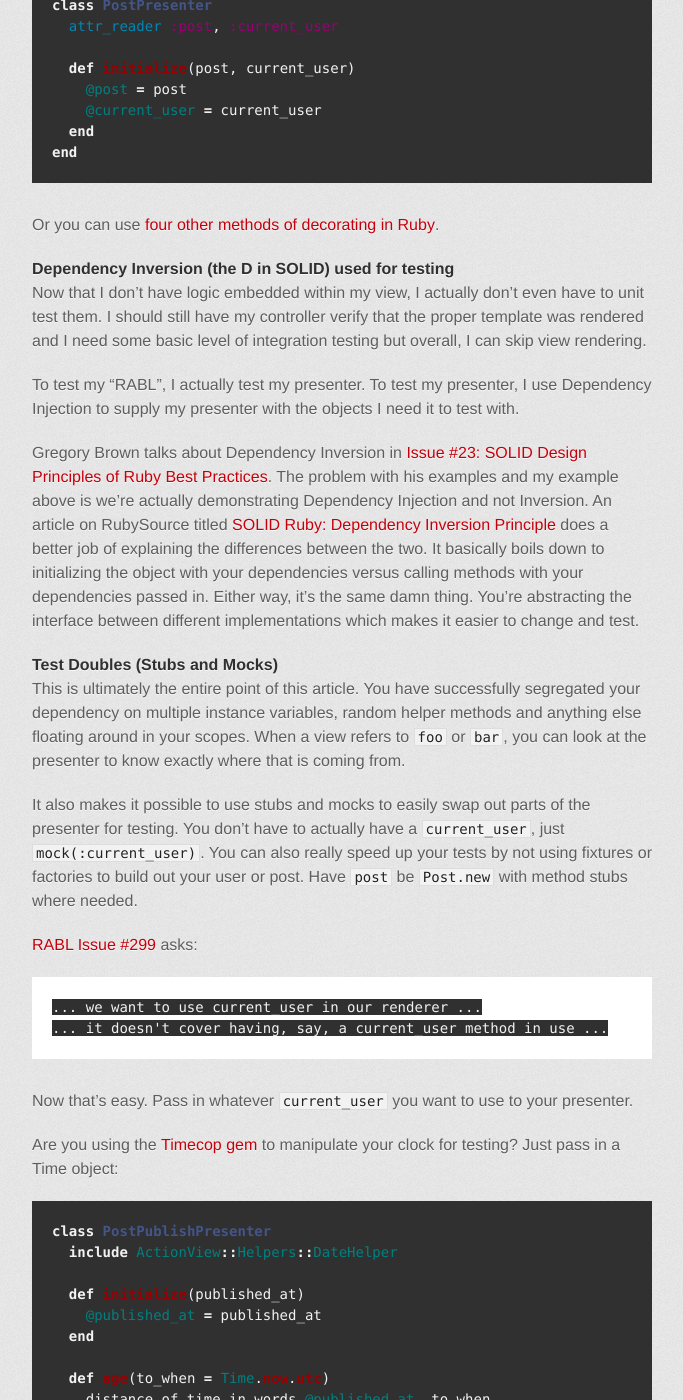
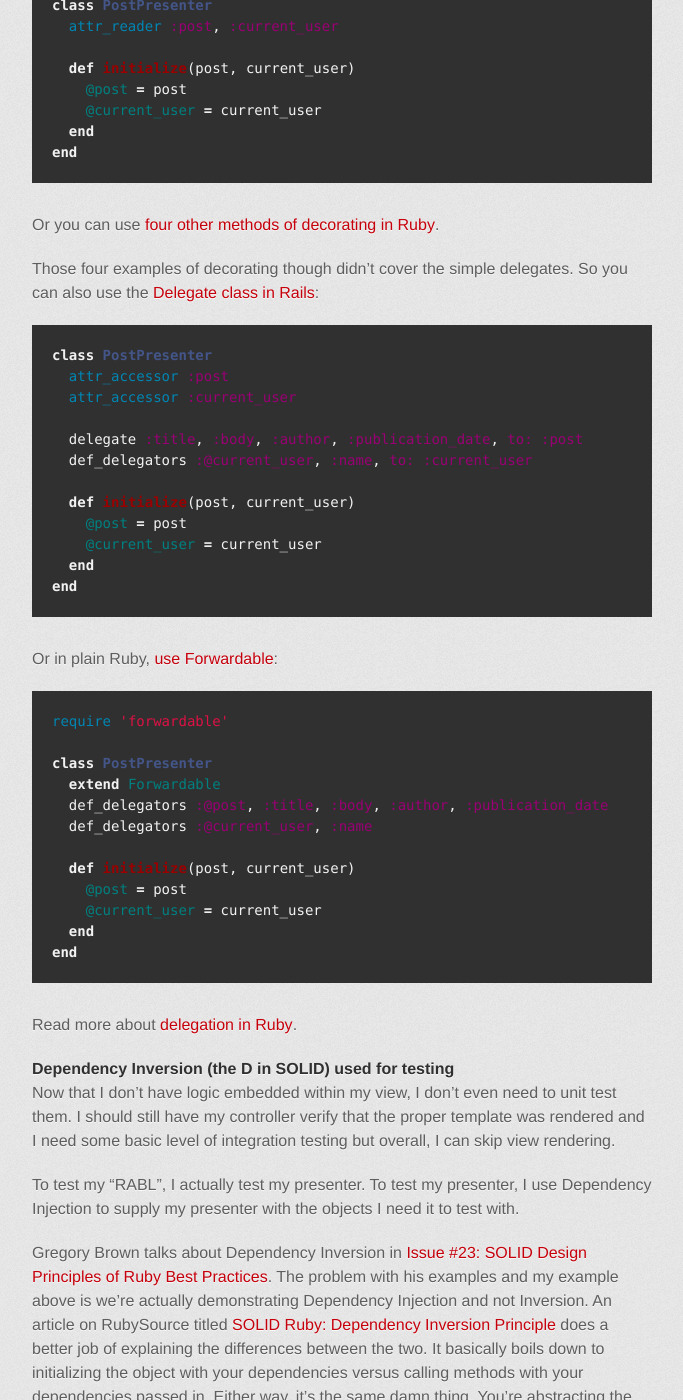
Before and after one commit to databyte/databyte.github.com, a Jekyll site: the page built from _posts/2012-07-27-testing-in-isolation-example-with-rabl.md, in a window 1280 px wide and 1400 px high, scrolled down 2131 px. Shown: the whole window, without its empty margins (298-981 px from the left). Built offline with Jekyll 4.4.1, drawn with Linux system fonts in a browser that asks for light colours; some web fonts are replaced; Markdown is read by kramdown in place of the engine named in the settings.

Commit message:
more examples

```diff
--- a/_posts/2012-07-27-testing-in-isolation-example-with-rabl.md
+++ b/_posts/2012-07-27-testing-in-isolation-example-with-rabl.md
@@ -114,12 +114,49 @@ end
 
 Or you can use [four other methods of decorating in Ruby](http://robots.thoughtbot.com/post/14825364877/evaluating-alternative-decorator-implementations-in).
 
+Those four examples of decorating though didn't cover the simple
+delegates. So you can also use the [Delegate class in Rails](http://apidock.com/rails/Module/delegate):
+
+{% highlight ruby %}
+class PostPresenter
+  attr_accessor :post
+  attr_accessor :current_user
+
+  delegate :title, :body, :author, :publication_date, to: :post
+  def_delegators :@current_user, :name, to: :current_user
+
+  def initialize(post, current_user)
+    @post = post
+    @current_user = current_user
+  end
+end
+{% endhighlight %}
+
+Or in plain Ruby, [use Forwardable](http://www.ruby-doc.org/stdlib-1.9.3/libdoc/forwardable/rdoc/index.html):
+
+{% highlight ruby %}
+require 'forwardable'
+
+class PostPresenter
+  extend Forwardable
+  def_delegators :@post, :title, :body, :author, :publication_date
+  def_delegators :@current_user, :name
+
+  def initialize(post, current_user)
+    @post = post
+    @current_user = current_user
+  end
+end
+{% endhighlight %}
+
+Read more about [delegation in Ruby](http://khelll.com/blog/ruby/delegation-in-ruby/).
+
 #### Dependency Inversion (the D in SOLID) used for testing
 
-Now that I don't have logic embedded within my view, I actually don't
-even have to unit test them. I should still have my controller verify
-that the proper template was rendered and I need some basic level of
-integration testing but overall, I can skip view rendering.
+Now that I don't have logic embedded within my view, I don't even need
+to unit test them. I should still have my controller verify that the
+proper template was rendered and I need some basic level of integration
+testing but overall, I can skip view rendering.
 
 To test my "RABL", I actually test my presenter. To test my presenter, I
 use Dependency Injection to supply my presenter with the objects I need
```
Also changed, not shown: other parts of _posts/2012-07-27-testing-in-isolation-example-with-rabl.md (+2 -0 lines).
